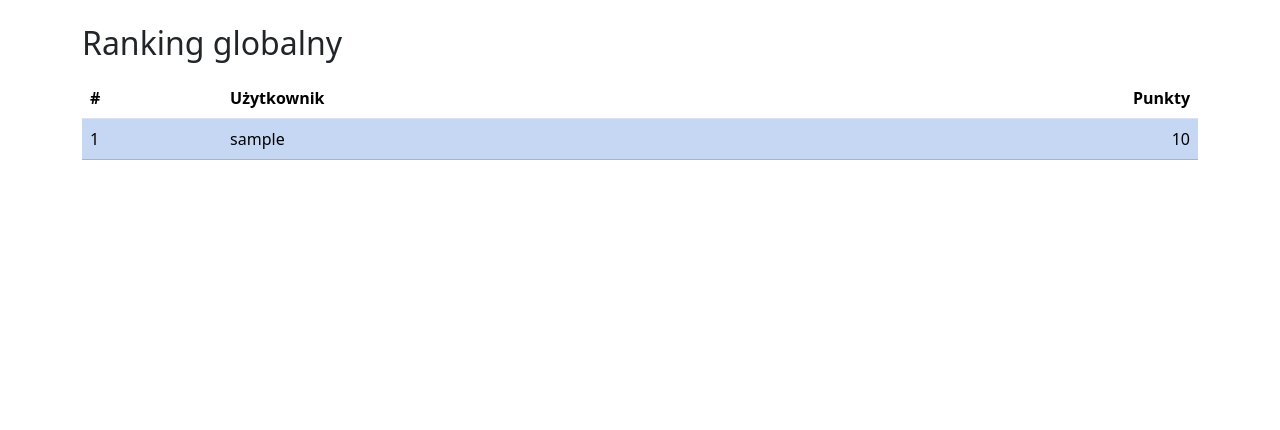
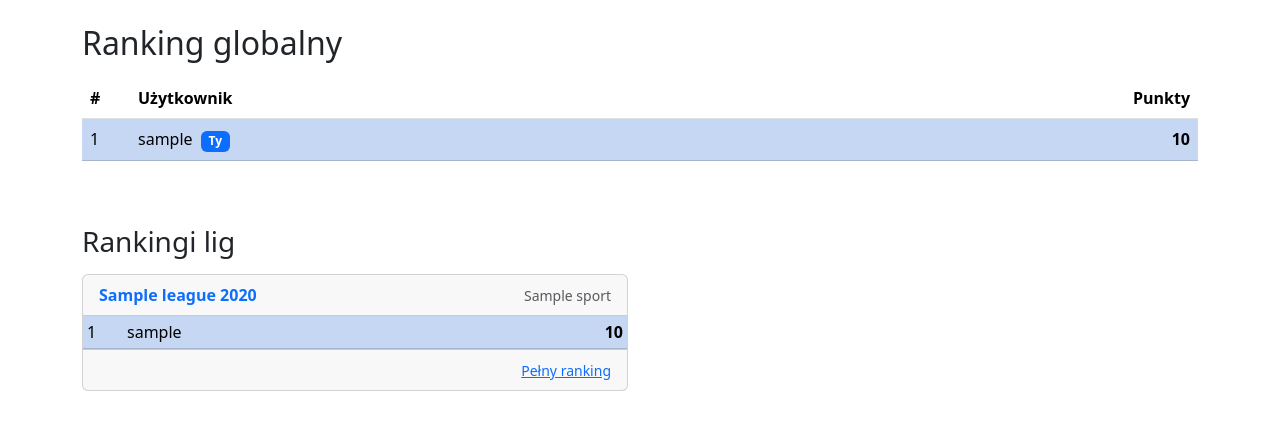
Before and after one commit to lukaszsz1991/omega3typer, a Django app: page /ranking/ in a window 1280 px wide. Shown: the part 56-486 px from the top of the page. Run offline with Django 5.2, Linux system fonts and the light colour scheme; a user stored in the database is signed in; tables that the repository leaves empty hold one stand-in row (values such as "Sample post").

Commit message:
Małe tebelki z rankingami lig pod rankingiem globalnym

```diff
--- a/typer/constants.py
+++ b/typer/constants.py
@@ -6,3 +6,5 @@ NO_POINTS = 0
 # Wyświetlanie listy meczów
 UPCOMING_DAYS = 10
 FINISHED_LIMIT = 20
+# Wyświetlanie rankingów globalnych
+RANKING_PREVIEW = 5
--- a/typer/templates/typer/group_detail.html
+++ b/typer/templates/typer/group_detail.html
@@ -39,7 +39,7 @@
         <tbody>
         {% for u in ranking %}
             <tr {% if u == user %}class="table-primary"{% endif %}>
-                <td>{{ forloop.counter }}</td>
+                <td>{{ u.rank }}</td>
                 <td>
                     {{ u.username }}
                     {% if u == group.owner %}<span class="badge bg-secondary">Administrator grupy</span>{% endif %}
--- a/typer/templates/typer/ranking.html
+++ b/typer/templates/typer/ranking.html
@@ -4,10 +4,11 @@
 
 {% block content %}
     <h2 class="mb-3">Ranking globalny</h2>
-<table class="table table-striped">
+    <div class="table-responsive">
+        <table class="table table-striped align-middle">
             <thead>
             <tr>
-            <th>#</th>
+                <th style="width: 3rem;">#</th>
                 <th>Użytkownik</th>
                 <th class="text-end">Punkty</th>
             </tr>
@@ -15,13 +16,48 @@
             <tbody>
             {% for u in users %}
                 <tr {% if u == user %}class="table-primary"{% endif %}>
-                <td>{{ forloop.counter }}</td>
-                <td>{{ u.username }}</td>
-                <td class="text-end">{{ u.total_points }}</td>
+                    <td>{{ u.rank }}</td>
+                    <td>
+                        {{ u.username }}
+                        {% if u == user %}<span class="badge bg-primary ms-1">Ty</span>{% endif %}
+                    </td>
+                    <td class="text-end fw-bold">{{ u.total_points }}</td>
                 </tr>
             {% empty %}
-            <tr><td colspan="3" class="text-muted">Brak rozliczonych typów.</td></tr>
+                <tr>
+                    <td colspan="3" class="text-muted">Brak rozliczonych typów.</td>
+                </tr>
             {% endfor %}
             </tbody>
         </table>
+    </div>
+{% if league_tables %}
+<h3 class="mt-5 mb-3">Rankingi lig</h3>
+<div class="row g-4">
+    {% for t in league_tables %}
+        <div class="col-12 col-md-6">
+            <div class="card h-100">
+                <div class="card-header d-flex justify-content-between align-items-center">
+                    <a href="{% url 'typer:league_detail' t.league.id %}" class="text-decoration-none fw-semibold">{{ t.league }}</a>
+                    <small class="text-muted">{{ t.league.sport.name }}</small>
+                </div>
+                <table class="table table-sm table-striped align-middle mb-0">
+                    <tbody>
+                        {% for r in t.rows %}
+                            <tr {% if r.username == user.username %}class="table-primary"{% endif %}>
+                                <td style="width: 2.5rem;">{{ r.rank }}</td>
+                                <td>{{ r.username }}</td>
+                                <td class="text-end fw-bold">{{ r.total_points }}</td>
+                            </tr>
+                        {% endfor %}
+                    </tbody>
+                </table>
+                <div class="card-footer text-end">
+                    <a href="{% url 'typer:league_detail' t.league.id %}" class="small">Pełny ranking</a>
+                </div>
+            </div>
+        </div>
+    {% endfor %}
+</div>
+{% endif %}
 {% endblock %}
--- /dev/null
+++ b/typer/utils.py
@@ -0,0 +1,8 @@
+def assign_ranks(rows):
+    rows = list(rows)
+    rank, previous = 0, None
+    for position, row in enumerate(rows, start=1):
+        if row.total_points != previous:
+            rank, previous = position, row.total_points
+        row.rank = rank
+    return rows
--- a/typer/views.py
+++ b/typer/views.py
@@ -1,3 +1,4 @@
+from collections import defaultdict
 from datetime import timedelta
 from django.shortcuts import render, redirect
 from django.contrib.auth import login
@@ -8,9 +9,11 @@ from django.db.models import Sum, Q, F
 from django.http import HttpRequest, HttpResponse
 from django.utils import timezone
 from django.views.decorators.http import require_POST
-from .constants import UPCOMING_DAYS, FINISHED_LIMIT
-from .models import League, Match, Prediction, User, TypingGroup, TypingGroupMember, Sport
+from types import SimpleNamespace
+from .constants import UPCOMING_DAYS, FINISHED_LIMIT, RANKING_PREVIEW
+from .models import League, Match, Points, Prediction, User, TypingGroup, TypingGroupMember, Sport
 from .forms import RegistrationForm, PredictionForm, TypingGroupForm, JoinGroupForm
+from .utils import assign_ranks
 
 
 def match_list_view(request: HttpRequest) -> HttpResponse:
@@ -95,12 +98,32 @@ def predict_view(request: HttpRequest, match_id) -> HttpResponse:
 
 
 def ranking_view(request: HttpRequest) -> HttpResponse:
-    users = (
+    users = assign_ranks(
         User.objects.annotate(total_points=Sum("predictions__points__points_awarded"))
         .filter(total_points__isnull=False)
         .order_by("-total_points", "username")
     )
-    return render(request, "typer/ranking.html", {"users": users})
+
+    # jedno zapytanie na wszystkie ligi, grupowanie w Pythonie
+    rows = (
+        Points.objects
+        .values(lid=F("prediction__match__league_id"), username=F("prediction__user__username"))
+        .annotate(total_points=Sum("points_awarded"))
+        .order_by("-total_points", "username")
+    )
+    by_league = defaultdict(list)
+    for r in rows:
+        by_league[r["lid"]].append(
+            SimpleNamespace(username=r["username"], total_points=r["total_points"])
+        )
+
+    league_tables = []
+    for league in League.objects.select_related("sport").order_by("sport__name", "name", "-year"):
+        ranked = assign_ranks(by_league.get(league.id, []))
+        if ranked:
+            league_tables.append({"league": league, "rows": ranked[:RANKING_PREVIEW]})
+
+    return render(request, "typer/ranking.html", {"users": users, "league_tables": league_tables})
 
 
 @login_required
@@ -134,11 +157,13 @@ def group_detail_view(request: HttpRequest, group_id: int) -> HttpResponse:
     if not group.is_active:
         messages.error(request, "Sezon tej ligi już się zakończył.")
         return redirect("typer:group_list")
-    ranking = (group.members
-               .annotate(total_points=Sum("predictions__points__points_awarded",
-                                          filter=Q(predictions__match__league=group.league),
-                                          default=0))
-               .order_by("-total_points", "username"))
+    ranking = assign_ranks(
+        group.members
+        .annotate(total_points=Sum("predictions__points__points_awarded",
+                                   filter=Q(predictions__match__league=group.league),
+                                   default=0))
+        .order_by("-total_points", "username")
+    )
     return render(request, "typer/group_detail.html",
                   {"group": group, "ranking": ranking, "is_owner": group.owner_id == request.user.id})
 
@@ -179,10 +204,19 @@ def league_detail_view(request: HttpRequest, league_id: int) -> HttpResponse:
     matches = Match.objects.filter(league=league).select_related("home_team", "away_team")
     upcoming = matches.filter(status=Match.Status.SCHEDULED).order_by("scheduled_at")
     finished = matches.filter(status=Match.Status.FINISHED).order_by("-scheduled_at")
+    ranking = assign_ranks(
+        User.objects.annotate(
+            total_points=Sum(
+                "predictions__points__points_awarded",
+                filter=Q(predictions__match__league=league), ))
+        .filter(total_points__isnull=False)
+        .order_by("-total_points", "username")
+    )
     return render(request, "typer/league_detail.html", {
         "league": league,
         "upcoming": upcoming,
         "finished": finished,
+        "ranking": ranking,
     })
 
 
```
Also changed, not shown: docs/harmonogram.md (+1 -1 lines), typer/templates/typer/league_detail.html (+25 -1 lines), typer/tests.py (+43 -6 lines). Lines whose indentation alone changed are shown as unchanged.
